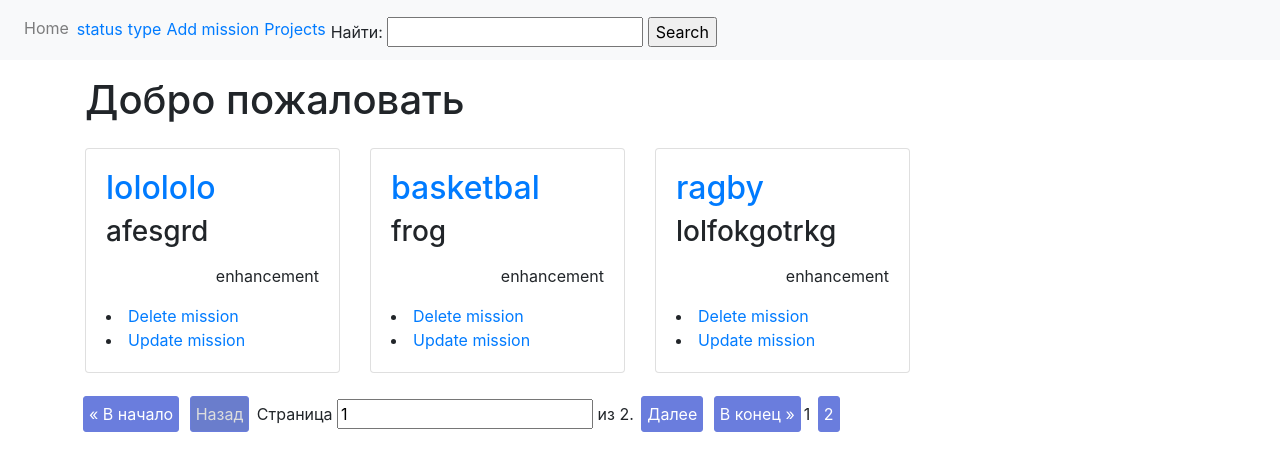
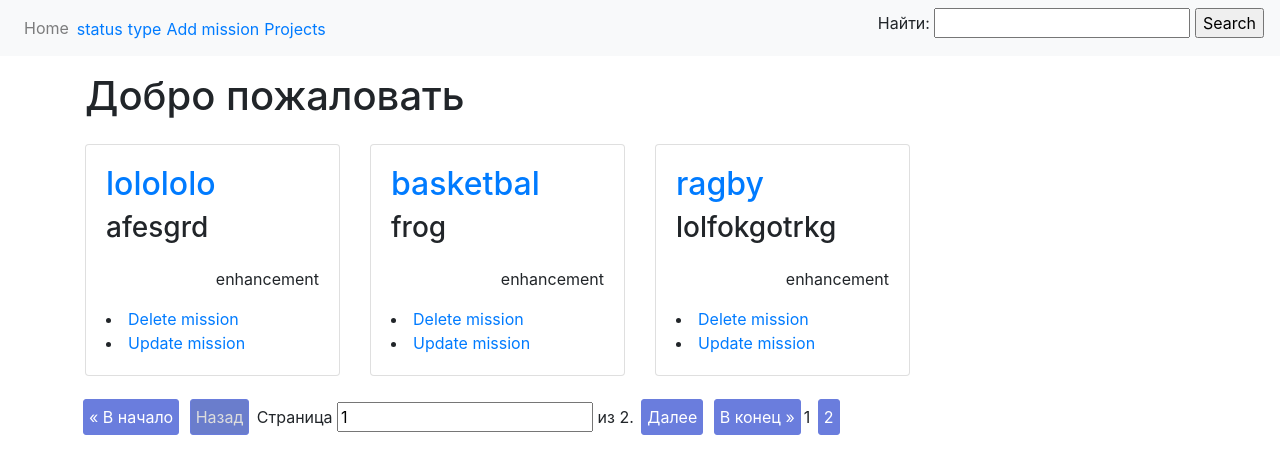
Before and after one commit to iamjumaliev/python_group_4, a Django app: page / in a window 1280 px wide. Shown: the top 474 px of the page. Run offline with Django 3.2, Linux system fonts and the light colour scheme; data comes from the database, SQL or seed files in the repository; some libraries are stand-ins or nearby versions.

Commit message:
styles was improved

```diff
--- a/source/webapp/static/css/style.css
+++ b/source/webapp/static/css/style.css
@@ -1,13 +1,15 @@
-.link{
+.link {
     margin-top: 8.5px;
     margin-right: 5px;
     display: inline-block;
 }
+
 .pagination {
     text-align: center;
     margin-top: 20px;
     margin-left: 10px;
 }
+
 .pagination a, .pagination .page-disabled {
     display: inline-block;
     border: solid 1px #6a7ddd;
@@ -15,15 +17,22 @@
     padding: 5px;
     margin: 3px;
 }
+
 .pagination a {
     background: #6a7ddd;
     color: white;
 }
+
 .pagination a:hover {
     background: #6a7dff;
     text-decoration: underline;
 }
+
 .pagination .page-disabled {
     background: #6a7dcc;
     color: #dddddd
 }
+
+.search {
+    margin-left: auto;
+}
--- a/source/webapp/templates/base.html
+++ b/source/webapp/templates/base.html
@@ -17,7 +17,7 @@
                     <span class="navbar-toggler-icon"></span>
             </button>
             <div class="collapse navbar-collapse" id="navbarNav">
-                <ul class="navbar-nav">
+                <ul class="navbar-nav w-100">
                     <li class="nav-item">
                         <a href="{% url 'index' %}" class="nav-link">Home</a>
                     </li>
--- a/source/webapp/templates/mission/index.html
+++ b/source/webapp/templates/mission/index.html
@@ -1,6 +1,6 @@
 {% extends 'base.html' %}
 {% block menu %}
-    <div class="link">
+    <div class="search">
         {% include 'partial/simple_search.html' %}
     </div>
 {% endblock %}
@@ -14,7 +14,7 @@
                         <h2 class="card-text card-link">
                             <a href="{% url 'mission_view' mission.pk %}">{{ mission.summary }}</a>
                         </h2>
-                        <h3>
+                        <h3 style="height: 40px; text-overflow: ellipsis; white-space: nowrap; overflow: hidden">
                             {{ mission.description }}
                         </h3>
                         <p class="card-text">{{ mission.get_status_display }}</p>
--- a/source/webapp/templates/project/index.html
+++ b/source/webapp/templates/project/index.html
@@ -3,7 +3,7 @@
     <li>
        <a href="{% url 'project_add' %}" class="link">Add project</a>
     </li>
-    <div class="link">
+    <div class="search">
         {% include 'partial/simple_search.html' %}
     </div>
 {% endblock %}
--- a/source/webapp/templates/project/project.html
+++ b/source/webapp/templates/project/project.html
@@ -7,6 +7,7 @@
     {% if is_paginated %}
         {% for mission in missions %}
             <p>{{ mission.summary }} <br> Создан {{ mission.created_at }} Статус {{ mission.status }}</p>
+            <p>{{ mission.type }}</p>
         {% endfor %}
         {% include 'partial/pagination.html' %}
     {% endif %}
```
Lines whose indentation alone changed are shown as unchanged.
